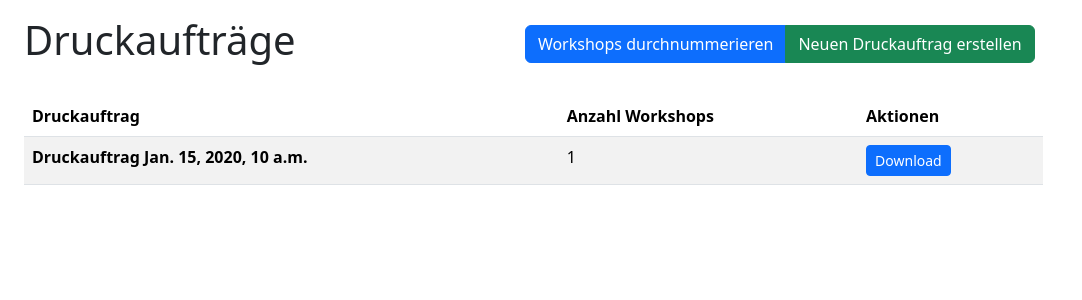
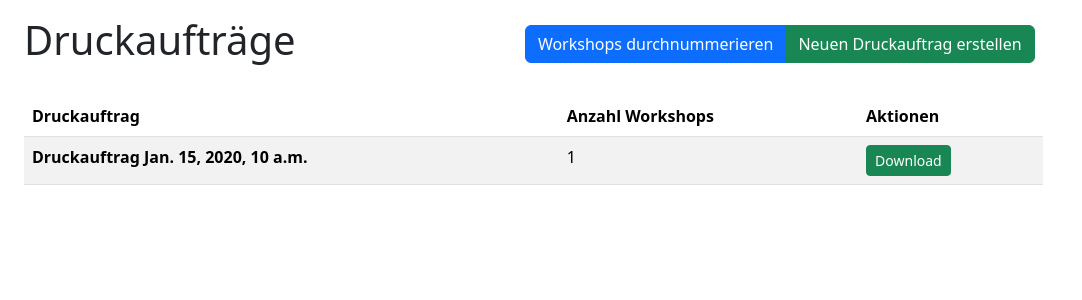
Before and after one commit to Marcel43367/rcwsmgmt, a Django app: page /printbatches in a window 1280 px wide. Shown: the part 56-356 px from the top of the page, without its empty margins (0-1082 px from the left). Run offline with Django 4.2, Linux system fonts and the light colour scheme; a user stored in the database is signed in; tables that the repository leaves empty hold one stand-in row (values such as "Sample post"); parts of the project's set-up code (start-up, migrations or seed data) failed here and were passed over; some libraries are stand-ins or nearby versions.

Commit message:
Change color of download button

```diff
--- a/src/base/templates/base/workshopprintbatch_list.html
+++ b/src/base/templates/base/workshopprintbatch_list.html
@@ -21,7 +21,7 @@
 				<tr>
 					<th scope="row">Druckauftrag {{batch.created}}</th>
 					<td>{{batch.workshop_set.all.count}}</td>
-					<td><a href="{% url 'printbatch-download' batch.id %}" class="btn btn-sm btn-primary" role="button">Download</a></td>
+					<td><a href="{% url 'printbatch-download' batch.id %}" class="btn btn-sm btn-success" role="button">Download</a></td>
 				</tr>
 			{% endfor %}
 		</tbody>
```
